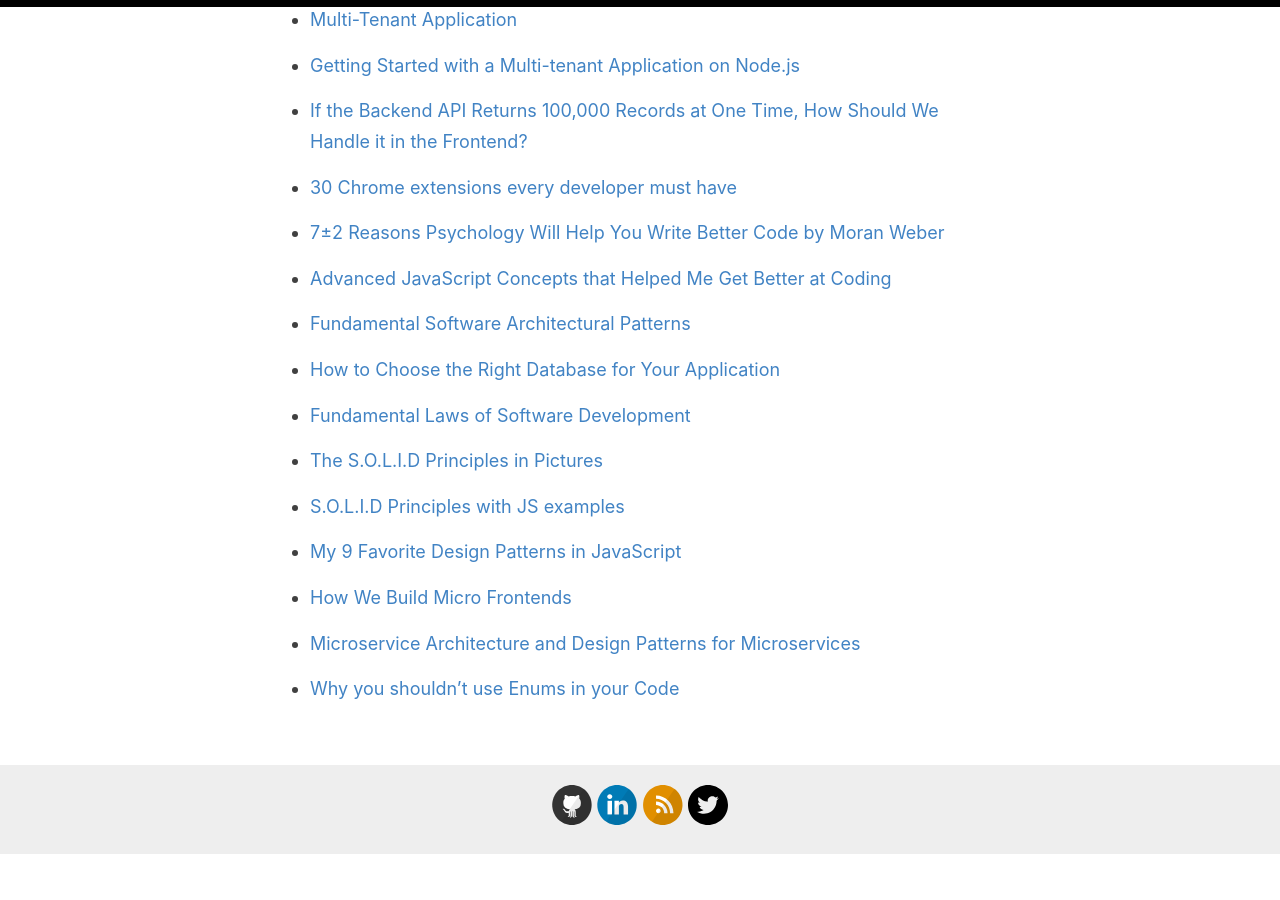
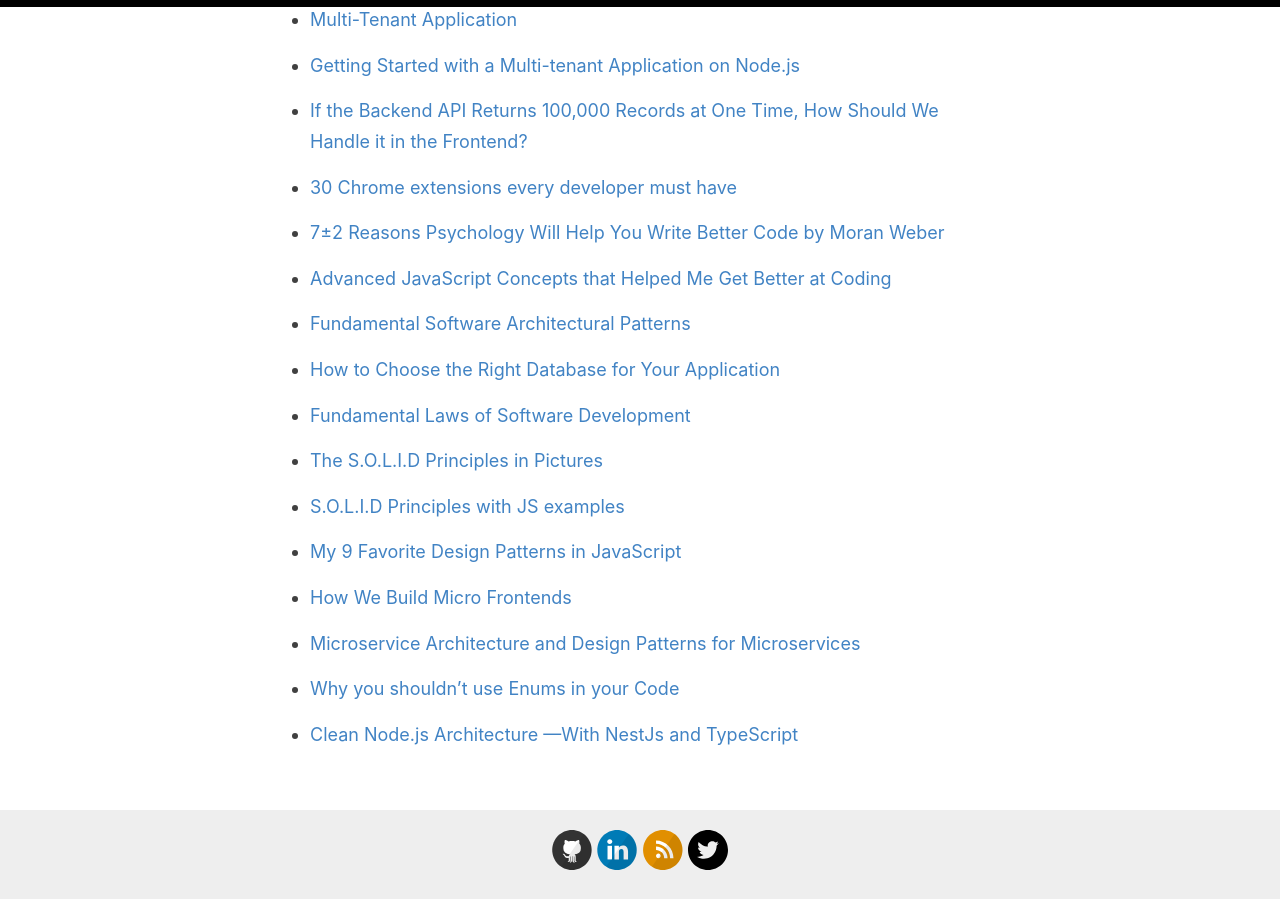
Before and after one commit to baijanathTharu/baijanathTharu.github.io, a Jekyll site: the page built from _pages/readings.md, in a window 1280 px wide and 900 px high, scrolled down 1593 px. Built offline with Jekyll 4.4.1, drawn with Linux system fonts in a browser that asks for light colours; before the commit the page ends 2447 px from its top, so only the background shows below that.

Commit message:
Update readings.md

```diff
--- a/_pages/readings.md
+++ b/_pages/readings.md
@@ -91,3 +91,5 @@ This is the list of all the important posts that I think are worth reading.
 - [Microservice Architecture and Design Patterns for Microservices](https://medium.com/@madhukaudantha/microservice-architecture-and-design-patterns-for-microservices-e0e5013fd58a)
 
 - [Why you shouldn’t use Enums in your Code](https://anthony-trad.medium.com/why-you-shouldnt-use-enums-in-your-code-2059cf558105)
+
+- [Clean Node.js Architecture —With NestJs and TypeScript](https://betterprogramming.pub/clean-node-js-architecture-with-nestjs-and-typescript-34b9398d790f)
```
